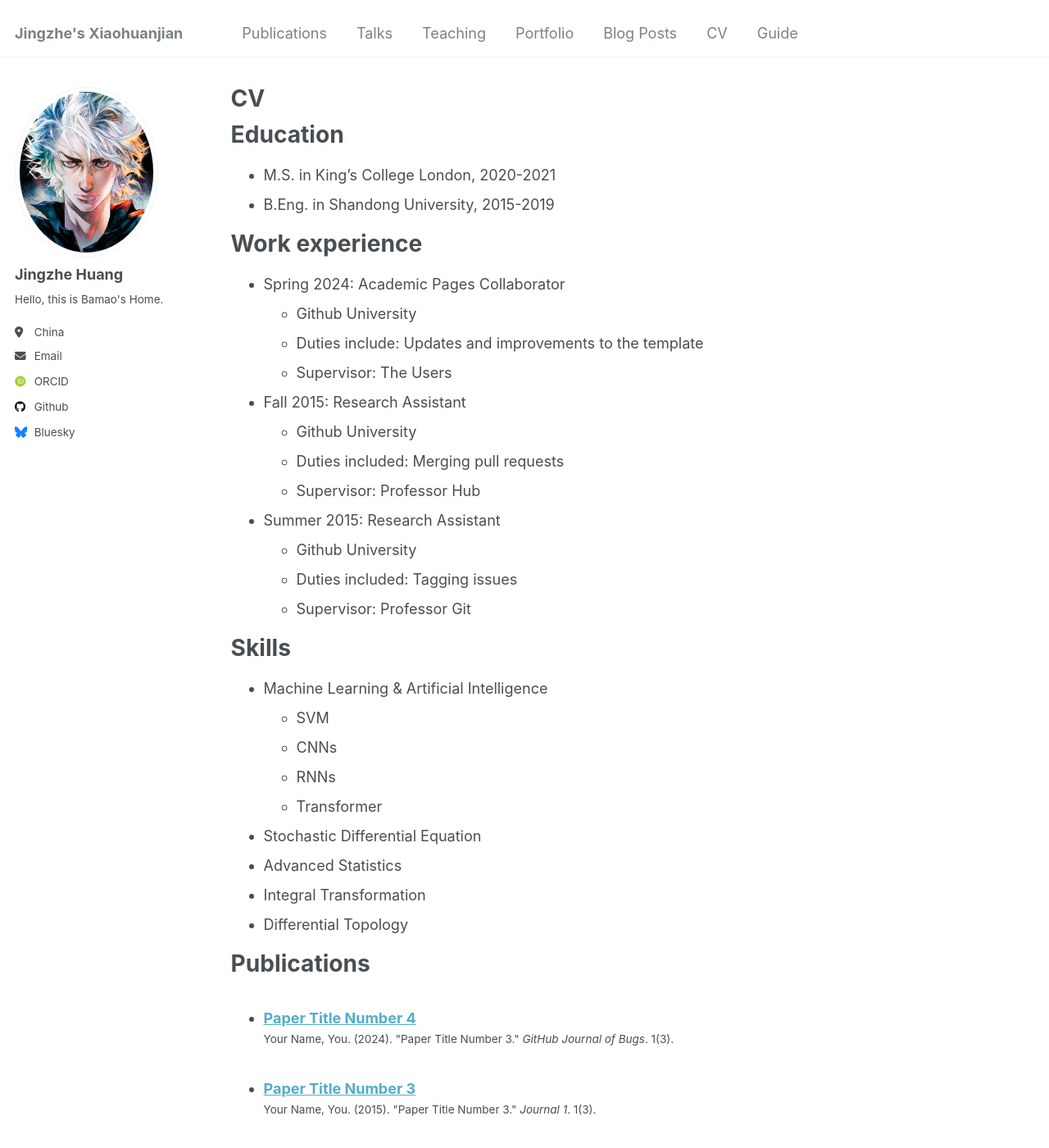
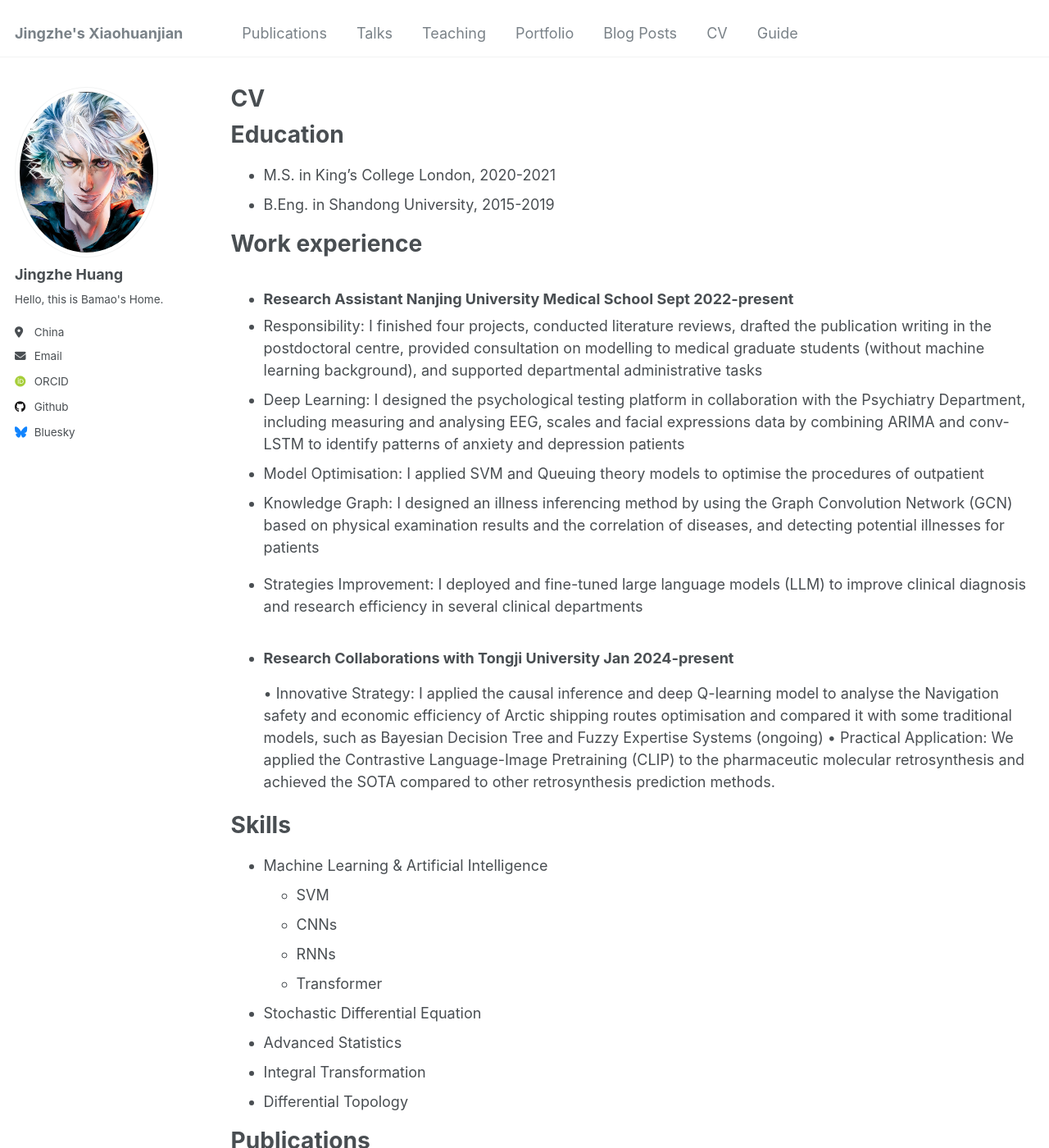
Before and after one commit to GingerHuang/GingerHuang.github.io, a Jekyll site: the page built from _pages/cv.md, in a window 1280 px wide and 1400 px high. Shown: the whole window at 82% size. Built offline with Jekyll 4.4.1, drawn with Linux system fonts in a browser that asks for light colours; some web fonts are replaced.

Commit message:
Update cv.md

```diff
--- a/_pages/cv.md
+++ b/_pages/cv.md
@@ -16,20 +16,17 @@ Education
 
 Work experience
 ======
-* Spring 2024: Academic Pages Collaborator
-  * Github University
-  * Duties include: Updates and improvements to the template
-  * Supervisor: The Users
+* ### Research Assistant   Nanjing University Medical School   Sept 2022-present
+* Responsibility:  I finished four projects, conducted literature reviews, drafted the publication writing in the postdoctoral centre, provided consultation on modelling to medical graduate students (without machine learning background), and supported departmental administrative tasks
+* Deep Learning: I designed the psychological testing platform in collaboration with the Psychiatry Department, including measuring and analysing EEG, scales and facial expressions data by combining ARIMA and conv-LSTM to identify patterns of anxiety and depression patients
+* Model Optimisation: I applied SVM and Queuing theory models to optimise the procedures of outpatient
+* Knowledge Graph: I designed an illness inferencing method by using the Graph Convolution Network (GCN) based on physical examination results and the correlation of diseases, and detecting potential illnesses for patients
+* Strategies Improvement: I deployed and fine-tuned large language models (LLM) to improve clinical diagnosis and research efficiency in several clinical departments
 
-* Fall 2015: Research Assistant
-  * Github University
-  * Duties included: Merging pull requests
-  * Supervisor: Professor Hub
+* ### Research Collaborations   with Tongji University   Jan 2024-present
+•	Innovative Strategy: I applied the causal inference and deep Q-learning model to analyse the Navigation safety and economic efficiency of Arctic shipping routes optimisation and compared it with some traditional models, such as Bayesian Decision Tree and Fuzzy Expertise Systems (ongoing)
+•	Practical Application: We applied the Contrastive Language-Image Pretraining (CLIP) to the pharmaceutic molecular retrosynthesis and achieved the SOTA compared to other retrosynthesis prediction methods.
 
-* Summer 2015: Research Assistant
-  * Github University
-  * Duties included: Tagging issues
-  * Supervisor: Professor Git
 
 Skills
 ======
```
